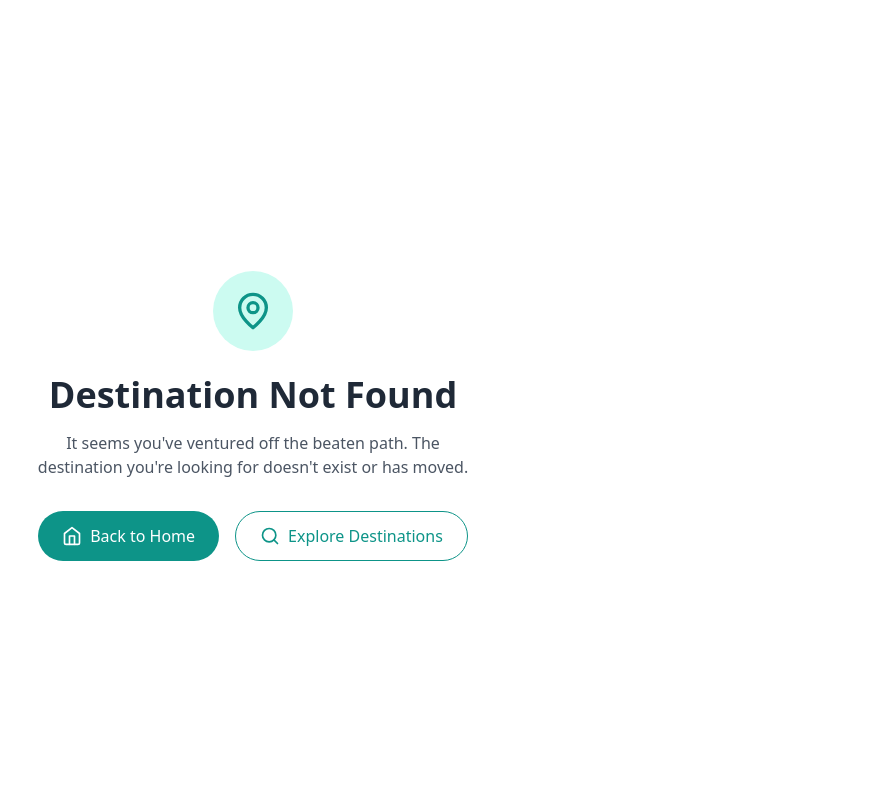
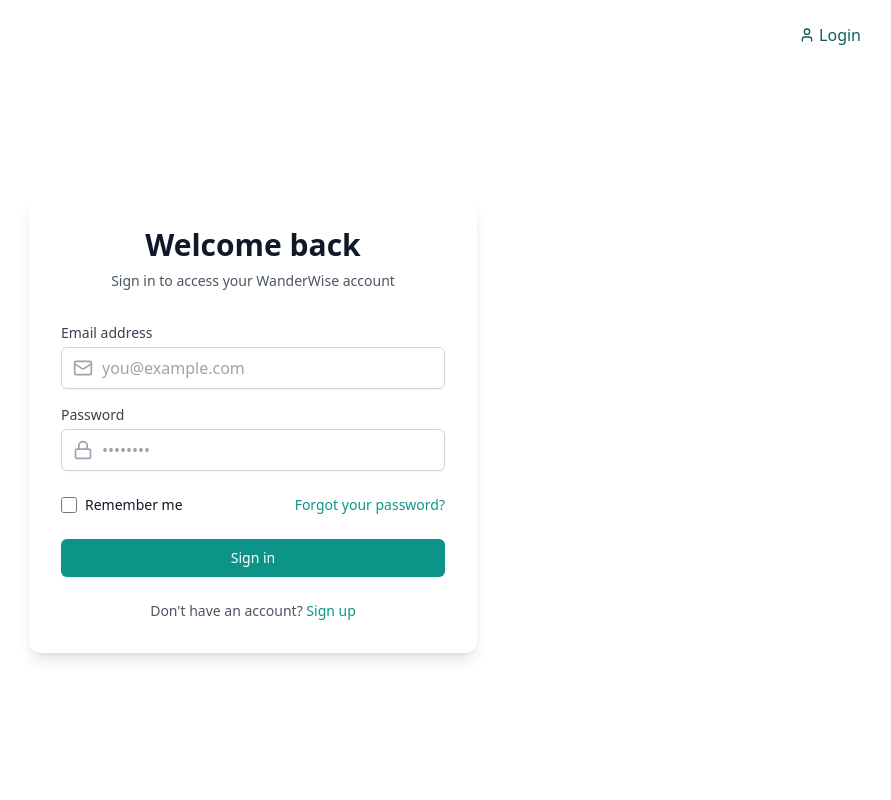
Before and after one commit to RAC0304/project, a React (Vite) app: page /login in a window 1280 px wide. Shown: the top 800 px of the page, without its empty margins (387-1278 px from the left). Built offline with nearby package versions, Linux system fonts and the light colour scheme.

Commit message:
nambah login page

```diff
--- a/src/App.tsx
+++ b/src/App.tsx
@@ -11,6 +11,7 @@ import TourGuidesPage from "./pages/TourGuidesPage";
 import TourGuideProfilePage from "./pages/TourGuideProfilePage";
 import ReviewsPage from "./pages/ReviewsPage";
 import NotFoundPage from "./pages/NotFoundPage";
+import LoginPage from "./pages/LoginPage";
 
 function App() {
   return (
@@ -28,6 +29,7 @@ function App() {
             <Route path="/tour-guides/:id" element={<TourGuideProfilePage />} />
             <Route path="/about" element={<AboutPage />} />
             <Route path="/reviews" element={<ReviewsPage />} />
+            <Route path="/login" element={<LoginPage />} />
             <Route path="*" element={<NotFoundPage />} />
           </Routes>
         </main>
--- a/src/components/layout/Header.tsx
+++ b/src/components/layout/Header.tsx
@@ -131,6 +131,19 @@ const Header: React.FC = () => {
             <Search className="w-4 h-4" />
             <span>Search</span>
           </button>
+
+          <Link
+            to="/login"
+            className={`flex items-center space-x-1 px-4 py-1.5 rounded-full transition
+              ${
+                isScrolled
+                  ? "bg-teal-600 text-white hover:bg-teal-700"
+                  : "bg-white text-teal-800 hover:bg-white/90"
+              }`}
+          >
+            <User className="w-4 h-4" />
+            <span>Login</span>
+          </Link>
         </div>
 
         <button
@@ -182,11 +195,20 @@ const Header: React.FC = () => {
             ))}
           </nav>
 
-          <div className="mt-auto pt-8">
+          <div className="mt-auto pt-8 space-y-4">
             <button className="w-full flex items-center justify-center space-x-2 bg-white text-teal-800 py-3 px-4 rounded-full font-medium">
               <Search className="w-5 h-5" />
               <span>Search Destinations</span>
             </button>
+
+            <Link
+              to="/login"
+              onClick={toggleMenu}
+              className="w-full flex items-center justify-center space-x-2 bg-teal-600 text-white py-3 px-4 rounded-full font-medium hover:bg-teal-700 transition-colors"
+            >
+              <User className="w-5 h-5" />
+              <span>Login</span>
+            </Link>
           </div>
         </div>
       </div>
--- /dev/null
+++ b/src/pages/LoginPage.tsx
@@ -0,0 +1,141 @@
+import React, { useState } from "react";
+import { useNavigate } from "react-router-dom";
+import { Mail, Lock } from "lucide-react";
+
+const LoginPage: React.FC = () => {
+  const navigate = useNavigate();
+  const [formData, setFormData] = useState({
+    email: "",
+    password: "",
+  });
+
+  const handleSubmit = (e: React.FormEvent) => {
+    e.preventDefault();
+    // Handle login logic here
+    console.log("Login attempt with:", formData);
+    // For now, just redirect to home
+    navigate("/");
+  };
+
+  const handleChange = (e: React.ChangeEvent<HTMLInputElement>) => {
+    const { name, value } = e.target;
+    setFormData((prev) => ({
+      ...prev,
+      [name]: value,
+    }));
+  };
+
+  return (
+    <div className="min-h-screen pt-24 pb-12 flex items-center justify-center px-4">
+      <div className="max-w-md w-full space-y-8 bg-white p-8 rounded-xl shadow-lg">
+        <div className="text-center">
+          <h2 className="text-3xl font-bold text-gray-900">Welcome back</h2>
+          <p className="mt-2 text-sm text-gray-600">
+            Sign in to access your WanderWise account
+          </p>
+        </div>
+
+        <form className="mt-8 space-y-6" onSubmit={handleSubmit}>
+          <div className="space-y-4">
+            <div>
+              <label
+                htmlFor="email"
+                className="block text-sm font-medium text-gray-700"
+              >
+                Email address
+              </label>
+              <div className="mt-1 relative">
+                <div className="absolute inset-y-0 left-0 pl-3 flex items-center pointer-events-none">
+                  <Mail className="h-5 w-5 text-gray-400" />
+                </div>
+                <input
+                  id="email"
+                  name="email"
+                  type="email"
+                  autoComplete="email"
+                  required
+                  value={formData.email}
+                  onChange={handleChange}
+                  className="block w-full pl-10 pr-3 py-2 border border-gray-300 rounded-md shadow-sm focus:ring-teal-500 focus:border-teal-500"
+                  placeholder="you@example.com"
+                />
+              </div>
+            </div>
+
+            <div>
+              <label
+                htmlFor="password"
+                className="block text-sm font-medium text-gray-700"
+              >
+                Password
+              </label>
+              <div className="mt-1 relative">
+                <div className="absolute inset-y-0 left-0 pl-3 flex items-center pointer-events-none">
+                  <Lock className="h-5 w-5 text-gray-400" />
+                </div>
+                <input
+                  id="password"
+                  name="password"
+                  type="password"
+                  autoComplete="current-password"
+                  required
+                  value={formData.password}
+                  onChange={handleChange}
+                  className="block w-full pl-10 pr-3 py-2 border border-gray-300 rounded-md shadow-sm focus:ring-teal-500 focus:border-teal-500"
+                  placeholder="••••••••"
+                />
+              </div>
+            </div>
+          </div>
+
+          <div className="flex items-center justify-between">
+            <div className="flex items-center">
+              <input
+                id="remember-me"
+                name="remember-me"
+                type="checkbox"
+                className="h-4 w-4 text-teal-600 focus:ring-teal-500 border-gray-300 rounded"
+              />
+              <label
+                htmlFor="remember-me"
+                className="ml-2 block text-sm text-gray-900"
+              >
+                Remember me
+              </label>
+            </div>
+
+            <div className="text-sm">
+              <a
+                href="#"
+                className="font-medium text-teal-600 hover:text-teal-500"
+              >
+                Forgot your password?
+              </a>
+            </div>
+          </div>
+
+          <div>
+            <button
+              type="submit"
+              className="w-full flex justify-center py-2 px-4 border border-transparent rounded-md shadow-sm text-sm font-medium text-white bg-teal-600 hover:bg-teal-700 focus:outline-none focus:ring-2 focus:ring-offset-2 focus:ring-teal-500"
+            >
+              Sign in
+            </button>
+          </div>
+
+          <div className="text-center text-sm">
+            <span className="text-gray-600">Don't have an account? </span>
+            <a
+              href="#"
+              className="font-medium text-teal-600 hover:text-teal-500"
+            >
+              Sign up
+            </a>
+          </div>
+        </form>
+      </div>
+    </div>
+  );
+};
+
+export default LoginPage;
```
